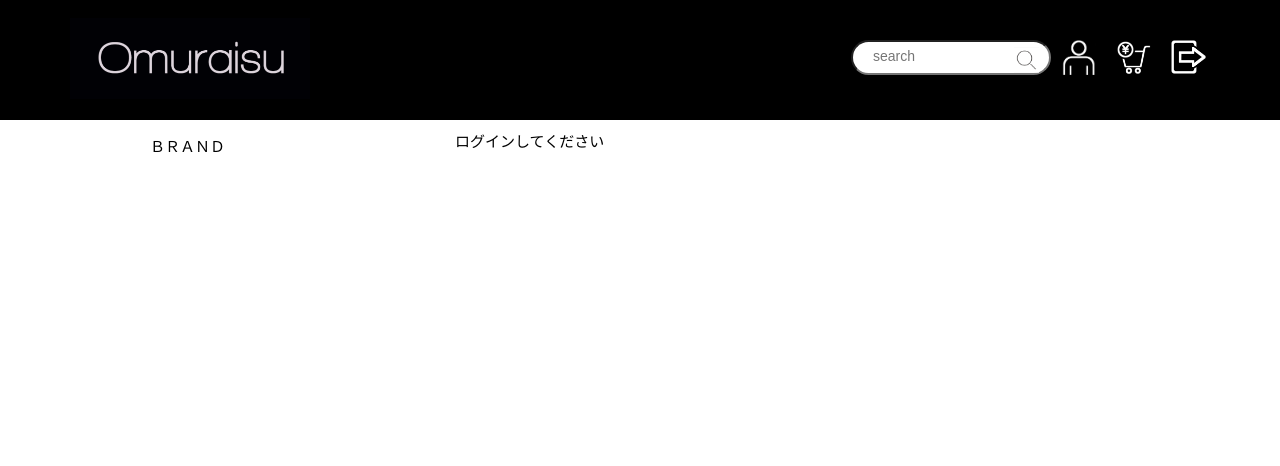
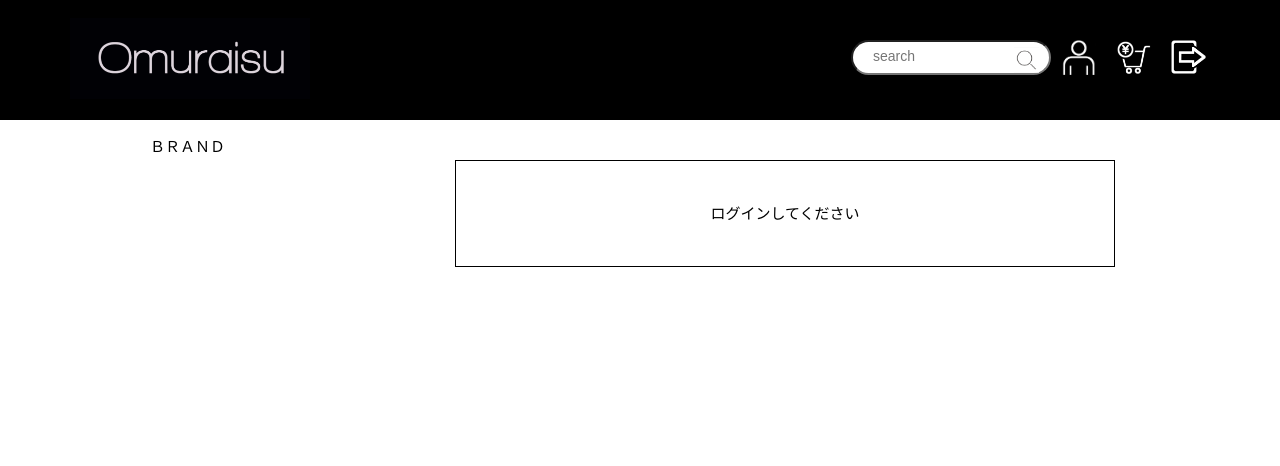
Before and after one commit to Aso2001392/ECsite, a PHP site: page /cart.php in a window 1280 px wide. Shown: the top 466 px of the page. Run offline with PHP 8.4, Linux system fonts and the light colour scheme; data that the repository does not hold is empty.

Commit message:
細かいところ更新　12/7

```diff
--- a/PHP/cart.php
+++ b/PHP/cart.php
@@ -82,13 +82,17 @@
                         <a href="order-in.php" class="button">購入へ</a>
                     </div>
 
-            <?php }else{
-                echo 'カートに商品がありません';
-            } ?>
+                <?php }else{ ?>
+                    <div class="box">
+                        <?php echo 'カートに商品がありません'; ?>
+                    </div>
+                <?php } ?>
 
                 <!--ログインしてない場合-->
             <?php }else{ ?>
-        <p>ログインしてください<p>
+                <div class="box">
+                    <?php echo 'ログインしてください'; ?>
+                </div>
             <?php } ?>
         </div>
     </div>
--- a/PHP/order-ok.php
+++ b/PHP/order-ok.php
@@ -9,6 +9,7 @@
             <div class="box">
                 <?php
                 $purchase_id=1;
+                $day = date("Y/m/d");
                 $send_day = date("Y/m/d",strtotime("+1 week"));
                 foreach ($pdo->query('select max(order_id) from purchase') as $row) {
                     $purchase_id = (int)$row['max(order_id)'] + 1;
@@ -18,8 +19,8 @@
                     $subtotal=$product['price']*$product['count'];
                     $total+=$subtotal;
                 }
-                $sql=$pdo->prepare('insert into purchase values(?,?,CURDATE(),?,?,?,?)');
-                if($sql->execute([$purchase_id,$_SESSION['customer']['id'],$total,$_POST['send_name'],$_POST['pay_name'],$send_day])){
+                $sql=$pdo->prepare('insert into purchase values(?,?,?,?,?,?,?)');
+                if($sql->execute([$purchase_id,$_SESSION['customer']['id'],$day,$total,$_POST['send_name'],$_POST['pay_name'],$send_day])){
                     foreach ($_SESSION['product'] as $product_id => $product){
                         $sql = $pdo->prepare('insert into purchase_detail values(null,?,?,?,?)');
                         $sql->execute([$purchase_id,$product_id,$product['count'],$product['price']*$product['count']]);
--- a/PHP/userrempaval-in.php
+++ b/PHP/userrempaval-in.php
@@ -9,7 +9,9 @@
             <div class="box">
                 <form action="userrempaval-out.php" method="post">
                     <p>退会しますか？</p>
-                    <button type="submit" name="action" value="send" class="button">退会</button>
+                    <p>退会後は商品のご購入などができなくなります。</p><br>
+                    <p>よろしければ下記より退会手続きへお進みください</p>
+                    <a href="login.php" class="button">戻る</a>  <button type="submit" name="action" value="send" class="button">退会</button>
                 </form>
             </div>
         </div>
```
Lines whose indentation alone changed are shown as unchanged.
